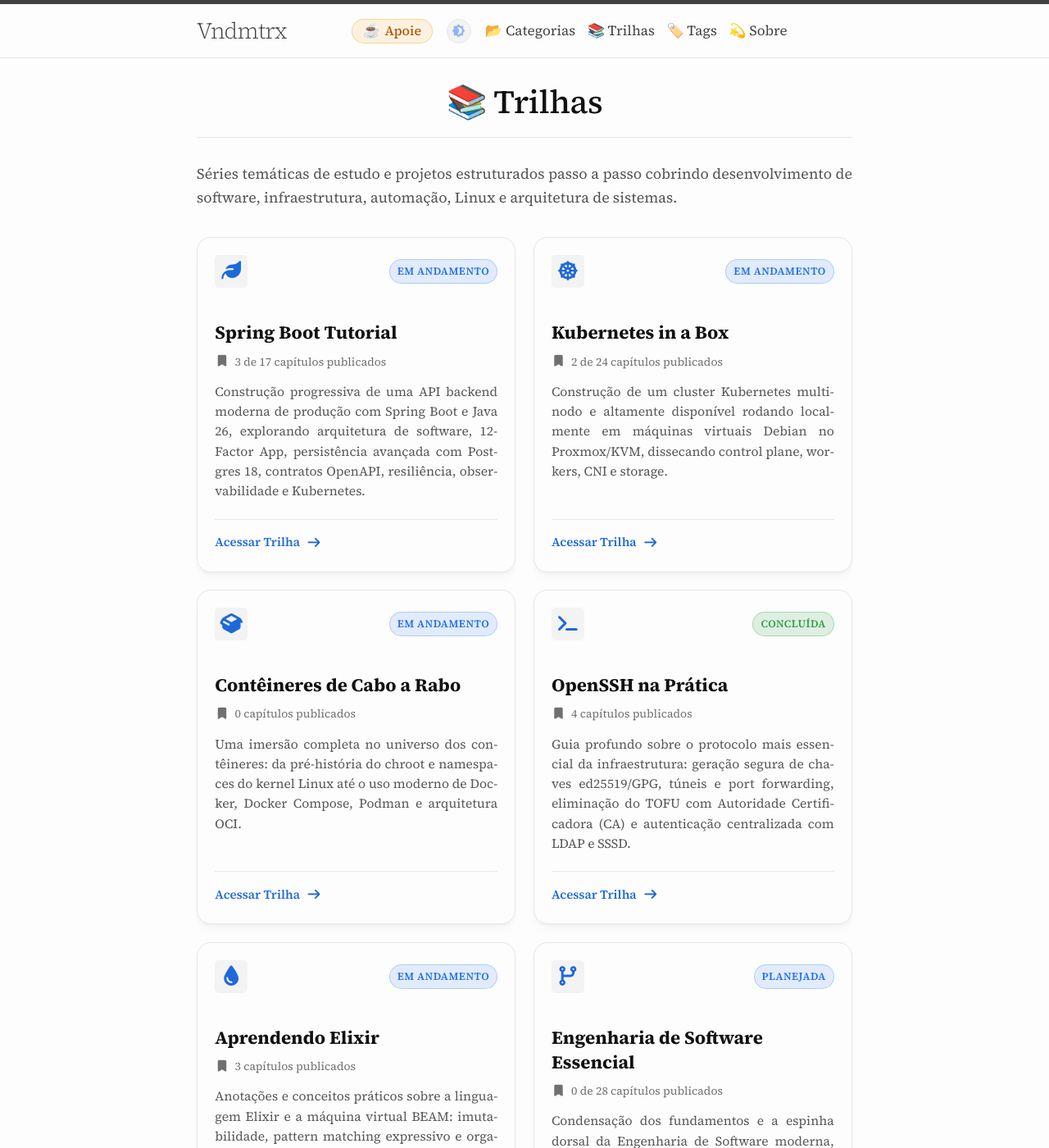
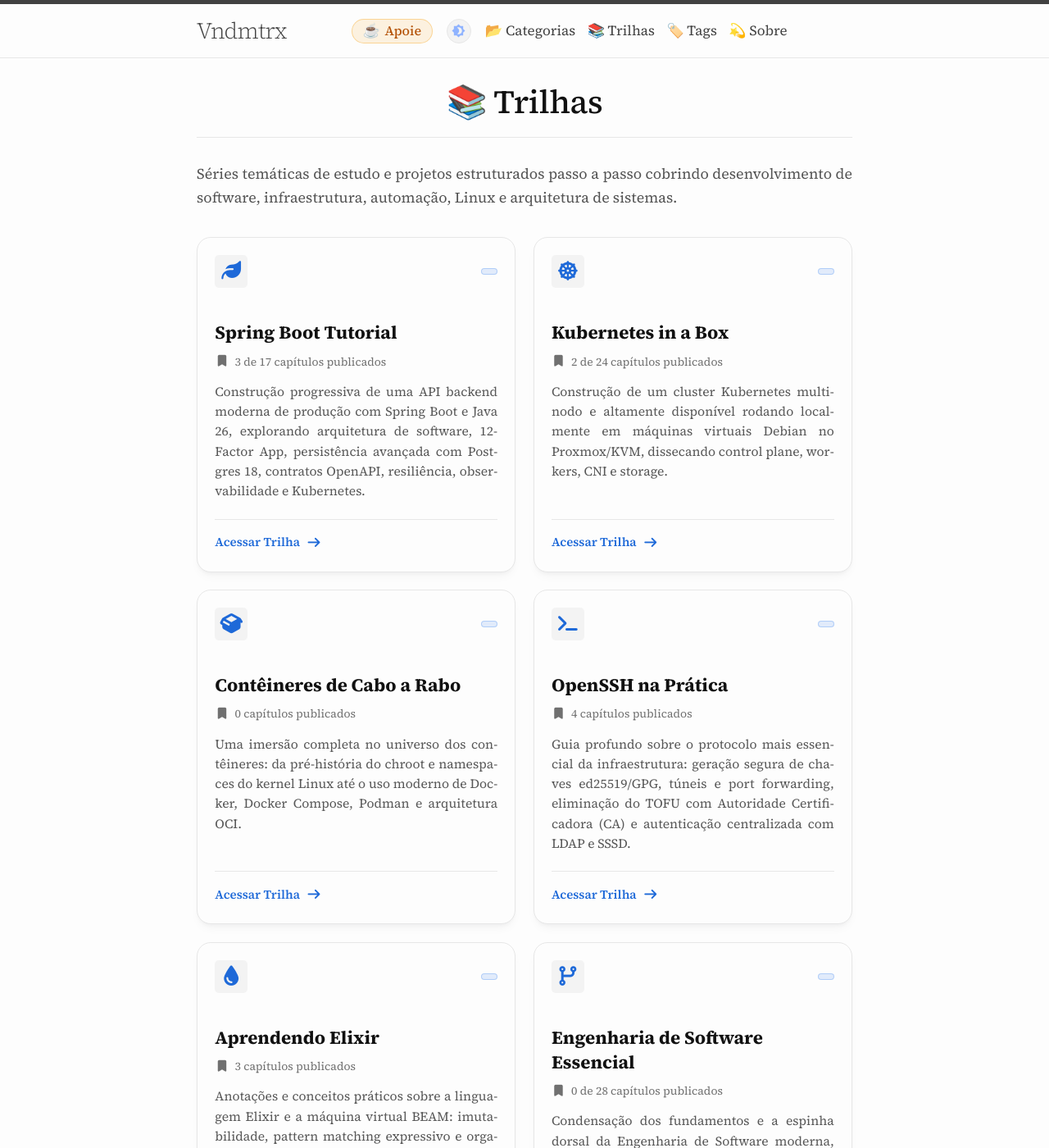
Before and after one commit to vndmtrx/vndmtrx.github.io, a Jekyll site: the page built from tutoriais.html, in a window 1280 px wide and 1400 px high. Shown: the whole window at 82% size. Built offline with Jekyll 4.4.1, drawn with Linux system fonts in a browser that asks for light colours; nearby versions of some CDN libraries.

Commit message:
refactor: remove status redundante das trilhas de series

```diff
--- a/_data/series.yml
+++ b/_data/series.yml
@@ -3,7 +3,6 @@ spring-boot:
   slug: "spring-boot"
   url: "/tutoriais/spring-boot/"
   icon: "fas fa-leaf"
-  status: "Em andamento"
   total_planned: 17
   repo: "https://github.com/vndmtrx/estudos_springboot"
   description: "Construção progressiva de uma API backend moderna de produção com Spring Boot e Java 26, explorando arquitetura de software, 12-Factor App, persistência avançada com Postgres 18, contratos OpenAPI, resiliência, observabilidade e Kubernetes."
@@ -42,7 +41,6 @@ k8sbox:
   slug: "k8sbox"
   url: "/tutoriais/k8sbox/"
   icon: "fas fa-dharmachakra"
-  status: "Em andamento"
   total_planned: 24
   repo: "https://github.com/vndmtrx/k8s-in-a-box"
   description: "Construção de um cluster Kubernetes multinodo e altamente disponível rodando localmente em máquinas virtuais Debian no Proxmox/KVM, dissecando control plane, workers, CNI e storage."
@@ -97,7 +95,6 @@ conteineres:
   slug: "conteineres"
   url: "/tutoriais/conteineres/"
   icon: "fas fa-box-open"
-  status: "Em andamento"
   description: "Uma imersão completa no universo dos contêineres: da pré-história do chroot e namespaces do kernel Linux até o uso moderno de Docker, Docker Compose, Podman e arquitetura OCI."
 
 openssh:
@@ -105,7 +102,6 @@ openssh:
   slug: "openssh"
   url: "/tutoriais/openssh/"
   icon: "fas fa-terminal"
-  status: "Concluída"
   description: "Guia profundo sobre o protocolo mais essencial da infraestrutura: geração segura de chaves ed25519/GPG, túneis e port forwarding, eliminação do TOFU com Autoridade Certificadora (CA) e autenticação centralizada com LDAP e SSSD."
 
 elixir:
@@ -113,7 +109,6 @@ elixir:
   slug: "elixir"
   url: "/tutoriais/elixir/"
   icon: "fas fa-tint"
-  status: "Em andamento"
   description: "Anotações e conceitos práticos sobre a linguagem Elixir e a máquina virtual BEAM: imutabilidade, pattern matching expressivo e organização modular de projetos com Umbrella apps."
 
 engsoftware:
@@ -121,7 +116,6 @@ engsoftware:
   slug: "engsoftware"
   url: "/tutoriais/engsoftware/"
   icon: "fas fa-code-branch"
-  status: "Planejada"
   total_planned: 28
   description: "Condensação dos fundamentos e a espinha dorsal da Engenharia de Software moderna, alinhada às Áreas de Conhecimento do SWEBOK v4.0. Um guia prático, referencial de campo e mapa mental de autoestudo através da construção do Sistema de Gestão e Controle de Frotas (SGCF)."
   future_parts:
```
